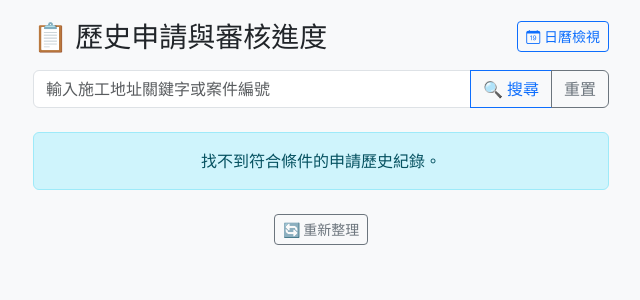
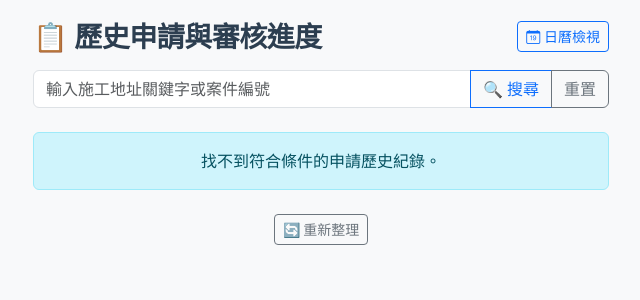
Before and after one commit to haobao811/ntpc-road-right, a Flask app: page /history-view in a window 1280 px wide. Shown: the top 300 px of the page, without its empty margins (319-959 px from the left). Run offline with Flask 3, Linux system fonts and the light colour scheme; data that the repository does not hold is empty; parts of the project's set-up code (start-up, migrations or seed data) failed here and were passed over.

Commit message:
style: 更新標題樣式

```diff
--- a/templates/history.html
+++ b/templates/history.html
@@ -13,6 +13,20 @@
             padding-top: 20px;
             padding-bottom: 20px;
         }
+
+		.page-title {
+			font-weight: 700;
+			color: #2c3e50;
+			margin-bottom: 0;
+			font-size: 1.2rem;
+			letter-spacing: -0.5px;
+		}
+
+		@media (min-width: 768px) {
+			.page-title {
+				font-size: 1.75rem;
+			}
+		}
 
         .card {
             margin-bottom: 15px;
@@ -42,7 +56,7 @@
     <div class="container" style="max-width: 600px;">
         <!-- 頂部標題與功能切換按鈕 -->
         <div class="d-flex justify-content-between align-items-center mb-3">
-            <h3 class="mb-0">📋 歷史申請與審核進度</h3>
+            <h3 class="page-title">📋 歷史申請與審核進度</h3>
             <a href="/calendar-view" class="btn btn-outline-primary btn-sm">
                 <i class="bi bi-calendar-date"></i> 日曆檢視
             </a>
```
